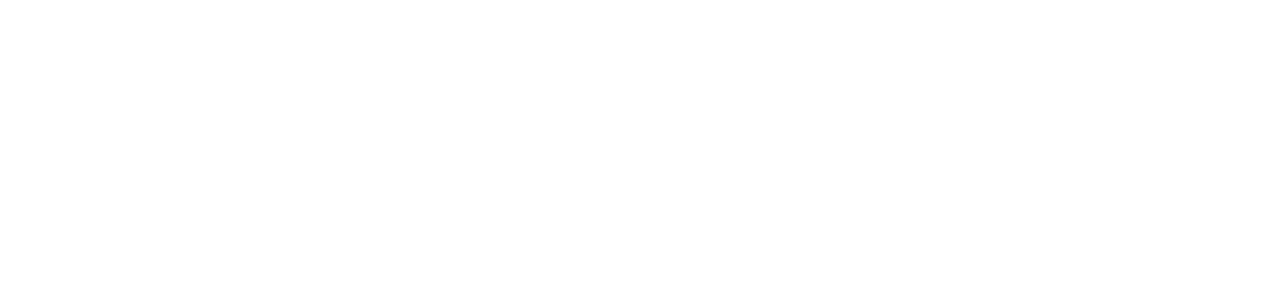
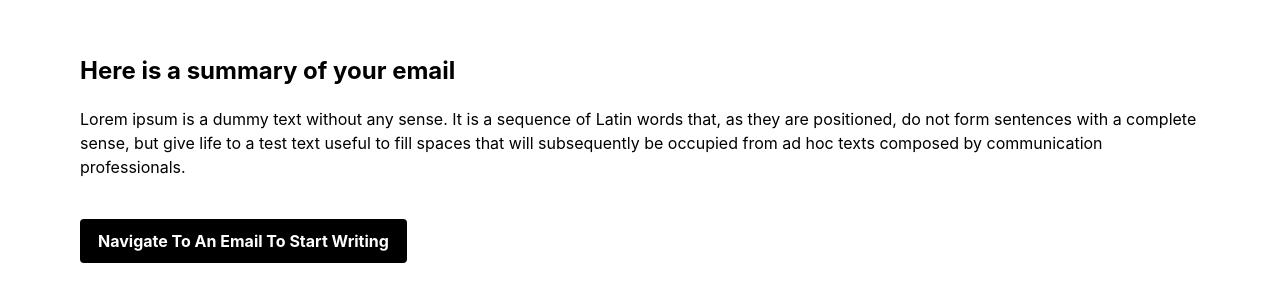
Before and after one commit to tsrsmict/autohacks_tsrs_submission, a React (Create React App) app in the folder frontend-ext/: page /summary in a window 1280 px wide. Before the commit this address had no page. Shown: the part 241-542 px from the top of the page. Built offline with nearby package versions, Linux system fonts and the light colour scheme.

Commit message:
added summary

```diff
--- a/frontend-ext/src/App.css
+++ /dev/null
@@ -1,38 +0,0 @@
-.App {
-  text-align: center;
-}
-
-.App-logo {
-  height: 40vmin;
-  pointer-events: none;
-}
-
-@media (prefers-reduced-motion: no-preference) {
-  .App-logo {
-    animation: App-logo-spin infinite 20s linear;
-  }
-}
-
-.App-header {
-  background-color: #282c34;
-  min-height: 100vh;
-  display: flex;
-  flex-direction: column;
-  align-items: center;
-  justify-content: center;
-  font-size: calc(10px + 2vmin);
-  color: white;
-}
-
-.App-link {
-  color: #61dafb;
-}
-
-@keyframes App-logo-spin {
-  from {
-    transform: rotate(0deg);
-  }
-  to {
-    transform: rotate(360deg);
-  }
-}
--- a/frontend-ext/src/App.js
+++ b/frontend-ext/src/App.js
@@ -1,10 +1,10 @@
-import logo from './logo.svg';
-import './App.css';
+
 import Home from './Components/Home';
 import Login from './Components/Login';
 import Signup from './Components/Signup';
 import { BrowserRouter, Route, Link, Routes } from "react-router-dom"
 import Question from './Components/Question';
+import Summary from './Components/Summary';
 
 function App() {
   return (
@@ -15,6 +15,7 @@
          <Route path='/login' element={<Login />} />
          <Route path='/signup' element={<Signup />} />
          <Route path='/question' element={<Question />} />
+         <Route path='/summary' element={<Summary />} />
         </Routes>
       </BrowserRouter>
       </div>
--- /dev/null
+++ b/frontend-ext/src/Components/Summary.js
@@ -0,0 +1,23 @@
+import React from 'react'
+
+function Summary() {
+    return (
+        <div className=" flex h-screen justify-center items-center">
+            <div className='m-20'>
+                <h1 className='font-bold text-2xl'>Here is a summary of your email</h1>
+                <div className="mt-5 justify-center items-center">
+                    <div>
+                    <p>
+                    Lorem ipsum is a dummy text without any sense. It is a sequence of Latin words that, as they are positioned, do not form sentences with a complete sense, but give life to a test text useful to fill spaces that will subsequently be occupied from ad hoc texts composed by communication professionals.
+                    </p>
+                    </div>
+                    <div>
+                    <button className=" mt-10 bg-black hover:bg-white border border-2 border-black hover:text-black text-white font-bold py-2 px-4 rounded">Navigate To An Email To Start Writing</button>
+                    </div>
+                </div>
+            </div>
+      </div>
+      )
+}
+
+export default Summary
--- a/frontend-ext/src/index.js
+++ b/frontend-ext/src/index.js
@@ -2,7 +2,6 @@
 import ReactDOM from "react-dom/client";
 import "./index.css";
 import App from "./App";
-import reportWebVitals from "./reportWebVitals";
 
 const rootElement = document.createElement("div");
 rootElement.id = "react-chrome-app";
```
Also changed, not shown: frontend-ext/src/logo.svg (deleted), 1 other file (tests, documents, lock files or other folders).
